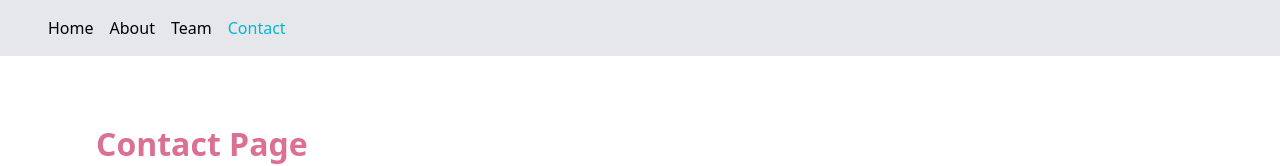
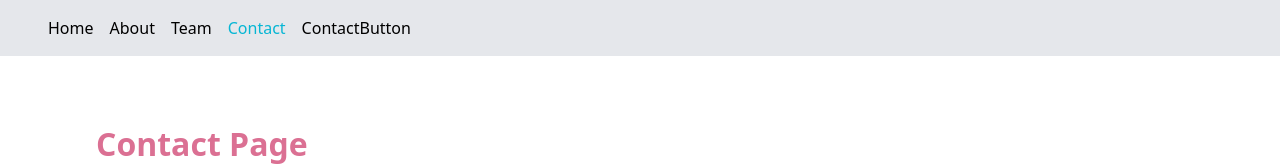
Before and after one commit to farukwebcode21/next-started, a Next.js app: page /contact in a window 1280 px wide. Shown: the top 166 px of the page. Built offline with nearby package versions, Linux system fonts and the light colour scheme.

Commit message:
navigation route done

```diff
--- a/app/components/layout/header.jsx
+++ b/app/components/layout/header.jsx
@@ -1,6 +1,7 @@
 import Link from 'next/link'
 import React from 'react'
 import NavLink from '../ui/NavLink'
+import ContactButton from '../ui/ContactButton'
 
 const Header = () => {
   return (
@@ -19,6 +20,7 @@ const Header = () => {
           <li>
             <NavLink href={'/contact'}>Contact</NavLink>
           </li>
+          <ContactButton />
         </ul>
       </nav>
     </header>
--- /dev/null
+++ b/app/components/ui/ContactButton.jsx
@@ -0,0 +1,15 @@
+'use client'
+
+import { useRouter } from 'next/navigation'
+import React from 'react'
+
+const ContactButton = () => {
+  const router = useRouter()
+  const handleClick = () => {
+    router.push('/')
+  }
+
+  return <button onClick={handleClick}>ContactButton</button>
+}
+
+export default ContactButton
```
